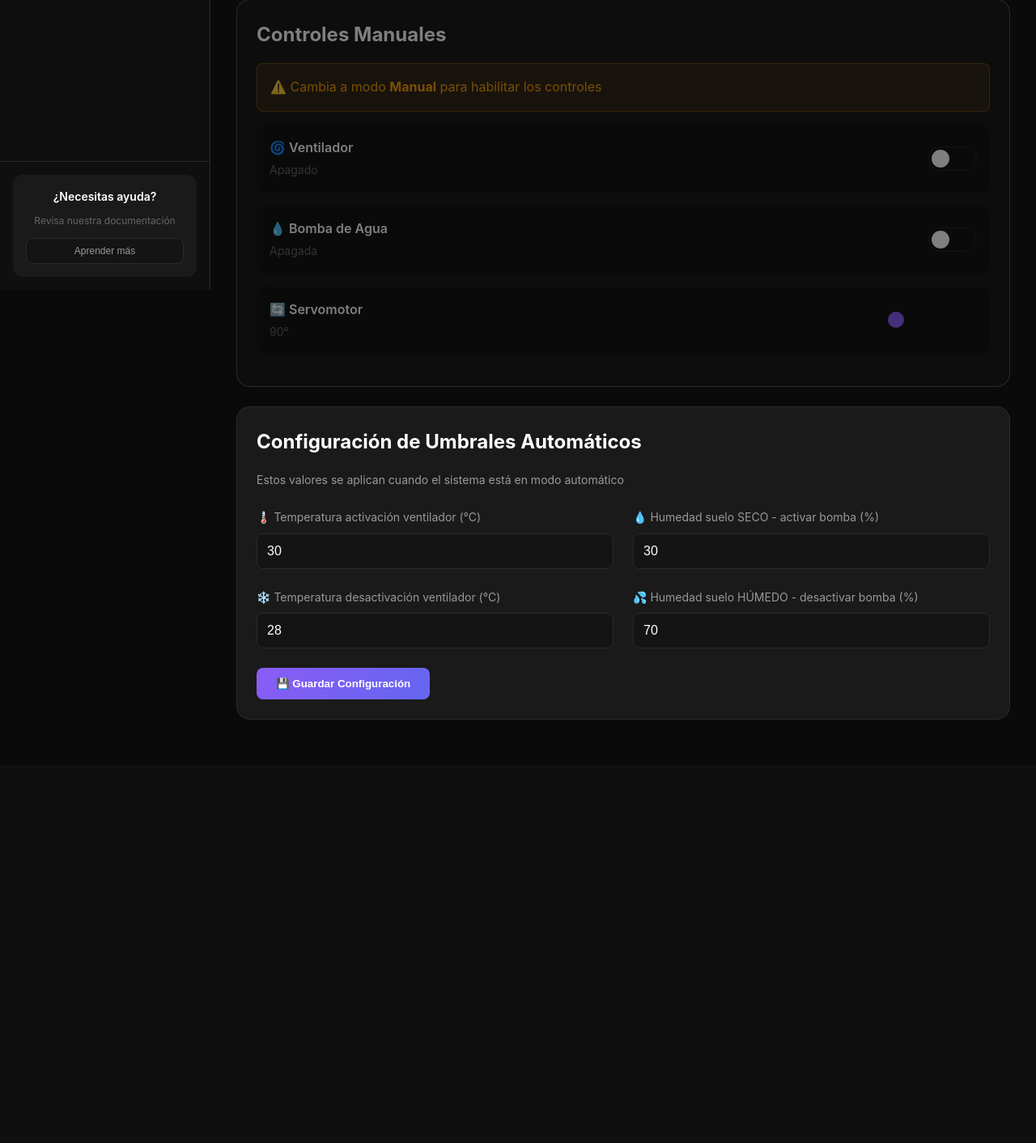
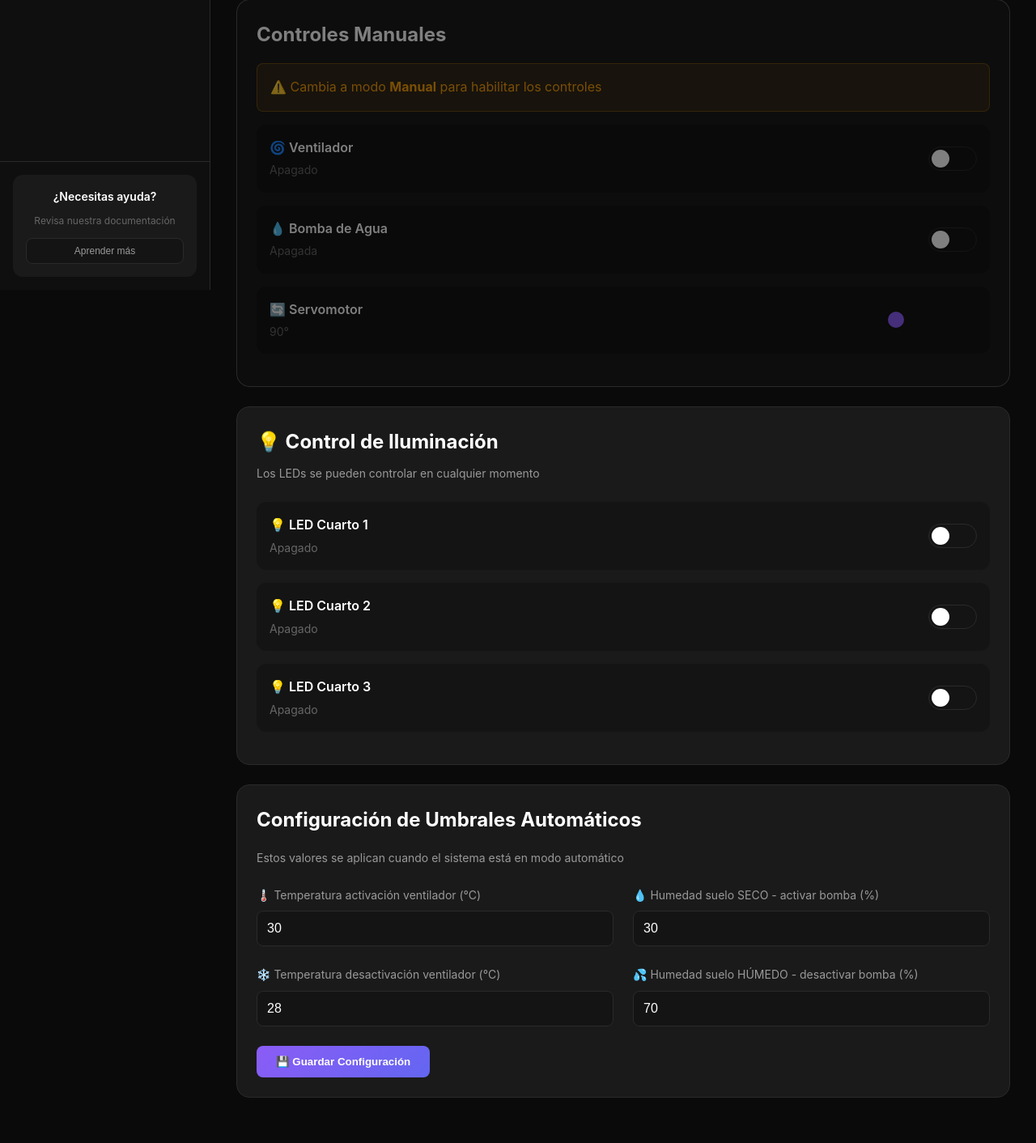
Before and after one commit to Cristestzzz/SmartHome, a Flask app: page /control in a window 1280 px wide. Shown: the part 442-1854 px from the top of the page at 81% size. Before the commit the page ends 1331 px from the top, so only its background shows below. Run offline with Flask 3, Linux system fonts and the light colour scheme.

Commit message:
cambios
x

```diff
--- a/servidor/app.py
+++ b/servidor/app.py
@@ -265,24 +265,25 @@
 
 @app.route('/api/control/led', methods=['POST'])
 def controlar_led():
-    """Control manual de LEDs"""
+    """Control manual de LEDs individuales"""
     try:
-        if sistema_estado['modo'] != 'manual':
-            return jsonify({"error": "Sistema en modo automático"}), 400
 
         data = request.get_json()
-        cuarto = data.get('cuarto')
+        nombre = data.get('nombre')  # sala, cocina, cuarto, bano, pasillo
         estado = data.get('estado', False)
 
-        if not cuarto:
-            return jsonify({"error": "Debe especificar el cuarto"}), 400
+        if not nombre:
+            return jsonify({"error": "Debe especificar el nombre del LED"}), 400
 
-        sistema_estado['comandos_pendientes']['leds'][cuarto] = estado
-        print(f"💡 Comando LED {cuarto}: {'ON' if estado else 'OFF'}")
+        if 'leds' not in sistema_estado['comandos_pendientes']:
+            sistema_estado['comandos_pendientes']['leds'] = {}
+
+        sistema_estado['comandos_pendientes']['leds'][nombre] = estado
+        print(f"💡 Comando LED {nombre}: {'ON' if estado else 'OFF'}")
 
         return jsonify({
             "status": "success",
-            "cuarto": cuarto,
+            "led": nombre,
             "estado": estado
         }), 200
 
@@ -317,6 +318,7 @@
     except Exception as e:
         print(f"Error en /api/comandos: {e}")
         return jsonify({"error": str(e)}), 500
+
 
 @app.route('/api/configuracion', methods=['GET', 'POST'])
 def configuracion():
--- a/servidor/templates/control.html
+++ b/servidor/templates/control.html
@@ -4,7 +4,7 @@
     <meta charset="UTF-8">
     <meta name="viewport" content="width=device-width, initial-scale=1.0">
     <title>🎮 Control - Casa Domótica</title>
-    <link rel="stylesheet" href="{{ url_for('static', filename='css/styles_premium.css') }}">
+    <link rel="stylesheet" href="/static/css/styles_premium.css">
     <style>
         .control-card {
             background: var(--bg-card);
@@ -296,7 +296,7 @@
                     </div>
                 </div>
 
-                <!-- CONTROLES MANUALES -->
+                <!-- CONTROLES MANUALES (Ventilador, Bomba, Servo) -->
                 <div class="control-card disabled-overlay" id="controlesCard">
                     <h2 style="margin-bottom: 1rem;">Controles Manuales</h2>
 
@@ -329,6 +329,41 @@
                             <div class="control-status" id="statusServo">90°</div>
                         </div>
                         <input type="range" min="0" max="180" value="90" class="slider" id="sliderServo" oninput="cambiarServo(this.value)">
+                    </div>
+                </div>
+
+                <!-- CONTROL DE LEDs (SIEMPRE DISPONIBLE) -->
+                <div class="control-card">
+                    <h2 style="margin-bottom: 0.5rem;">💡 Control de Iluminación</h2>
+                    <p style="color: var(--text-secondary); font-size: 0.875rem; margin-bottom: 1.5rem;">
+                        Los LEDs se pueden controlar en cualquier momento
+                    </p>
+
+                    <!-- LED CUARTO 1 -->
+                    <div class="control-item">
+                        <div class="control-info">
+                            <div class="control-name">💡 LED Cuarto 1</div>
+                            <div class="control-status" id="statusLedCuarto1">Apagado</div>
+                        </div>
+                        <div class="toggle-switch" id="toggleLedCuarto1" onclick="toggleLED('cuarto1')"></div>
+                    </div>
+
+                    <!-- LED CUARTO 2 -->
+                    <div class="control-item">
+                        <div class="control-info">
+                            <div class="control-name">💡 LED Cuarto 2</div>
+                            <div class="control-status" id="statusLedCuarto2">Apagado</div>
+                        </div>
+                        <div class="toggle-switch" id="toggleLedCuarto2" onclick="toggleLED('cuarto2')"></div>
+                    </div>
+
+                    <!-- LED CUARTO 3 -->
+                    <div class="control-item">
+                        <div class="control-info">
+                            <div class="control-name">💡 LED Cuarto 3</div>
+                            <div class="control-status" id="statusLedCuarto3">Apagado</div>
+                        </div>
+                        <div class="toggle-switch" id="toggleLedCuarto3" onclick="toggleLED('cuarto3')"></div>
                     </div>
                 </div>
 
@@ -374,6 +409,13 @@
         let estadoVentilador = false;
         let estadoBomba = false;
         let anguloServo = 90;
+
+        // Estados de LEDs
+        let estadoLEDs = {
+            cuarto1: false,
+            cuarto2: false,
+            cuarto3: false
+        };
 
         // Cargar modo actual al iniciar
         window.addEventListener('DOMContentLoaded', async function() {
@@ -449,7 +491,7 @@
                 }
             } catch (error) {
                 console.error('Error:', error);
-                estadoVentilador = !estadoVentilador; // Revertir
+                estadoVentilador = !estadoVentilador;
             }
         }
 
@@ -559,6 +601,50 @@
                 alert('✗ Error al guardar configuración');
             }
         }
+
+        // ========== FUNCIONES LEDs ==========
+        async function toggleLED(nombre) {
+            estadoLEDs[nombre] = !estadoLEDs[nombre];
+
+            try {
+                await fetch('/api/control/led', {
+                    method: 'POST',
+                    headers: { 'Content-Type': 'application/json' },
+                    body: JSON.stringify({
+                        nombre: nombre,
+                        estado: estadoLEDs[nombre]
+                    })
+                });
+                actualizarUILED(nombre);
+            } catch (error) {
+                console.error('Error:', error);
+                estadoLEDs[nombre] = !estadoLEDs[nombre];
+            }
+        }
+
+        function actualizarUILED(nombre) {
+            const nombreCapital = nombre.charAt(0).toUpperCase() + nombre.slice(1);
+            const toggle = document.getElementById('toggleLed' + nombreCapital);
+            const status = document.getElementById('statusLed' + nombreCapital);
+
+            console.log('Actualizando LED:', nombre, 'Estado:', estadoLEDs[nombre]);
+            console.log('Toggle ID:', 'toggleLed' + nombreCapital, 'Elemento:', toggle);
+
+            if (!toggle || !status) {
+                console.error('No se encontraron elementos para LED:', nombre);
+                return;
+            }
+
+            if (estadoLEDs[nombre]) {
+                toggle.classList.add('active');
+                status.textContent = 'Encendido';
+                status.style.color = 'var(--accent-success)';
+            } else {
+                toggle.classList.remove('active');
+                status.textContent = 'Apagado';
+                status.style.color = 'var(--text-muted)';
+            }
+        }
     </script>
 </body>
 </html>
```
Also changed, not shown: servidor/static/js/dashboard_premium.js (+34 -9 lines), servidor/templates/index.html (+16 -3 lines), README.md, servidor/database/casa_domotica.db, 1 other file.
